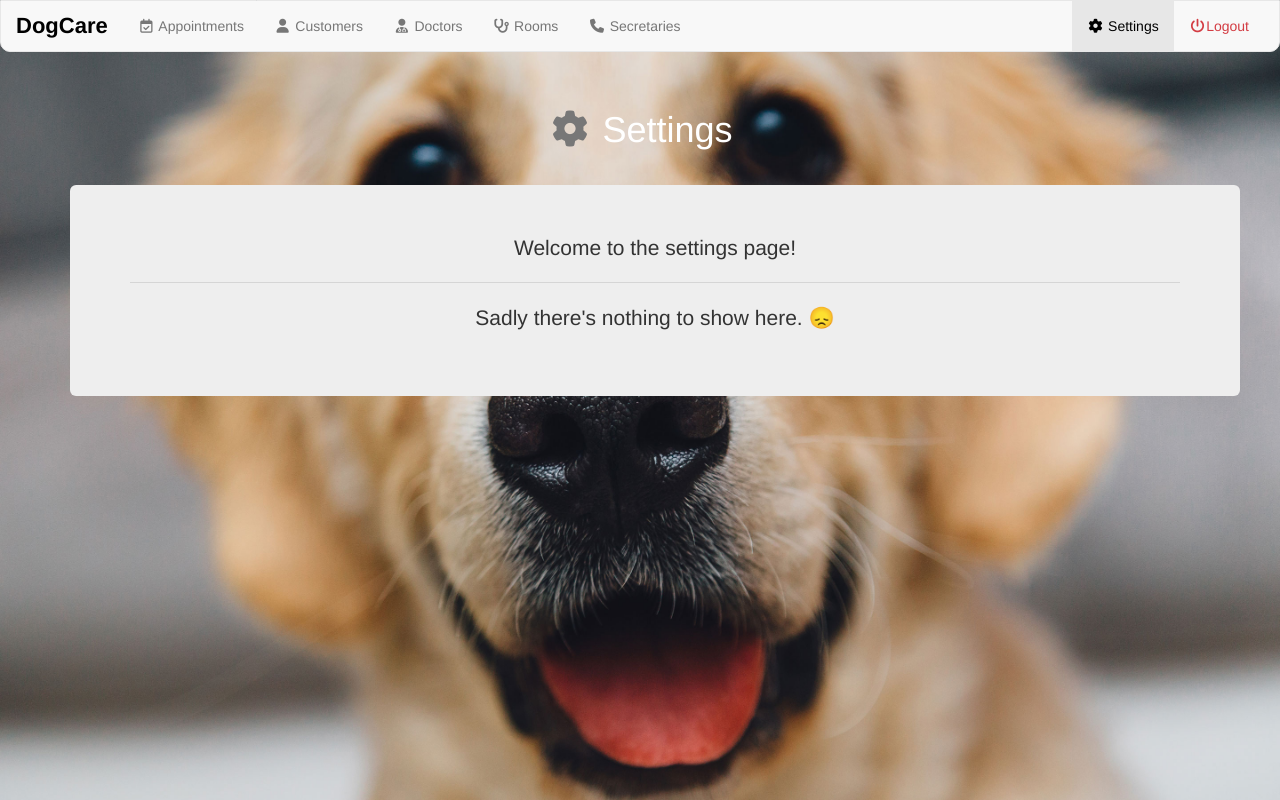
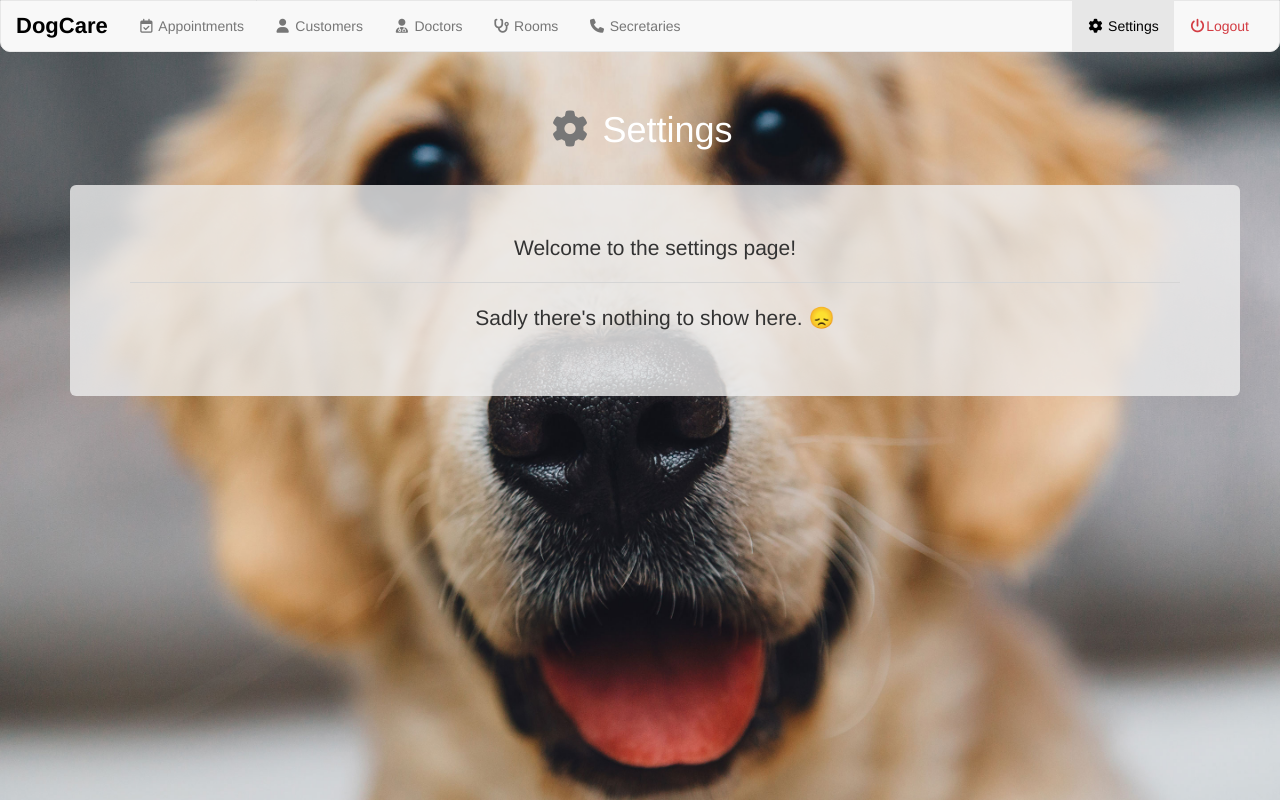
Before and after one commit to HeH-Projects/team-diduqui, an Angular app in the folder frontend/: page /settings in a window 1280 px wide. Built offline with nearby package versions, Linux system fonts and the light colour scheme.

Commit message:
Update settings

```diff
--- a/frontend/src/app/views/setting/setting.component.css
+++ b/frontend/src/app/views/setting/setting.component.css
@@ -8,4 +8,5 @@ h1 i.fa {
 
 .jumbotron {
     text-align         : center;
+    background-color   : rgba(238, 238, 238, 0.8);
 }
```
